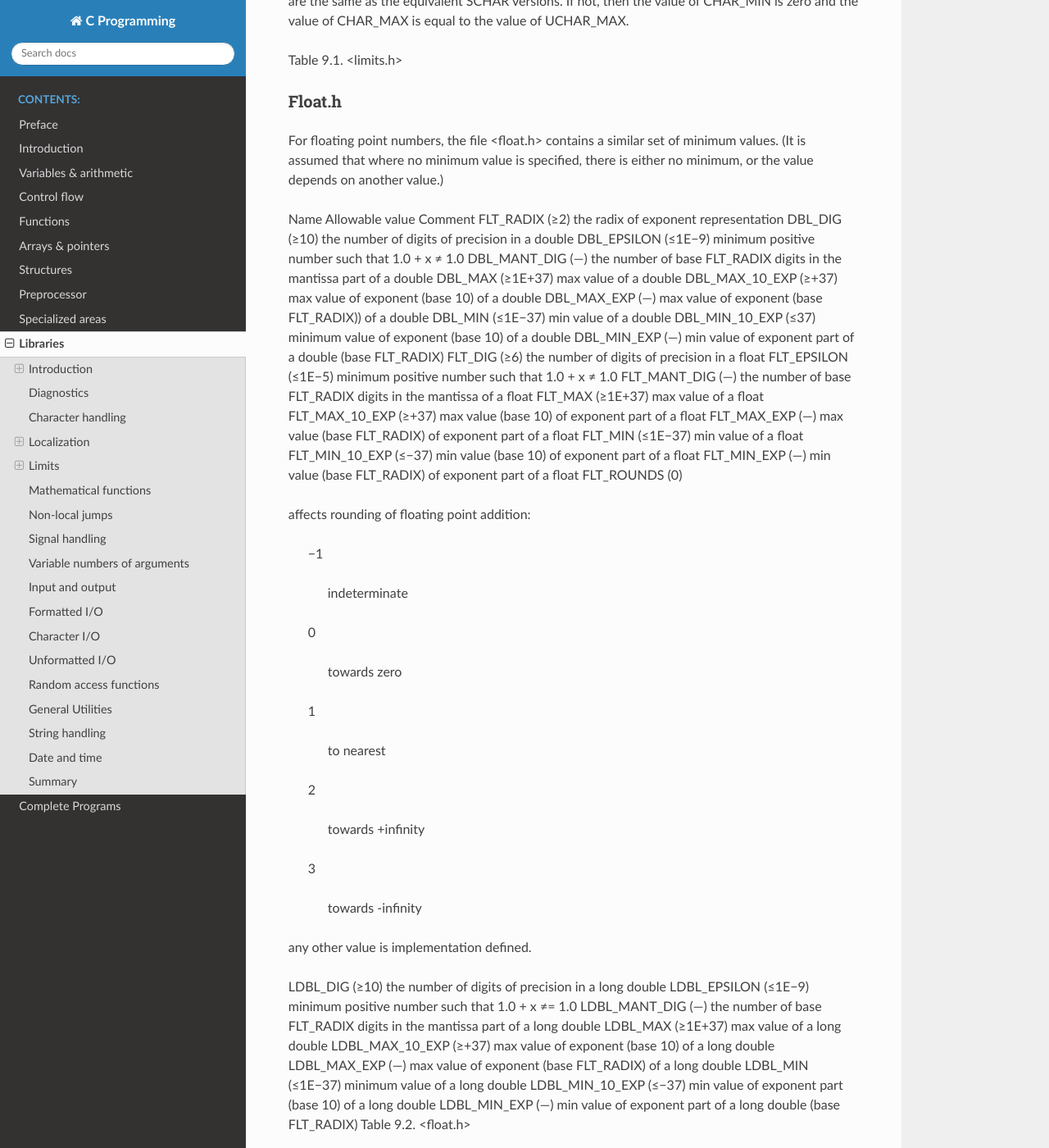
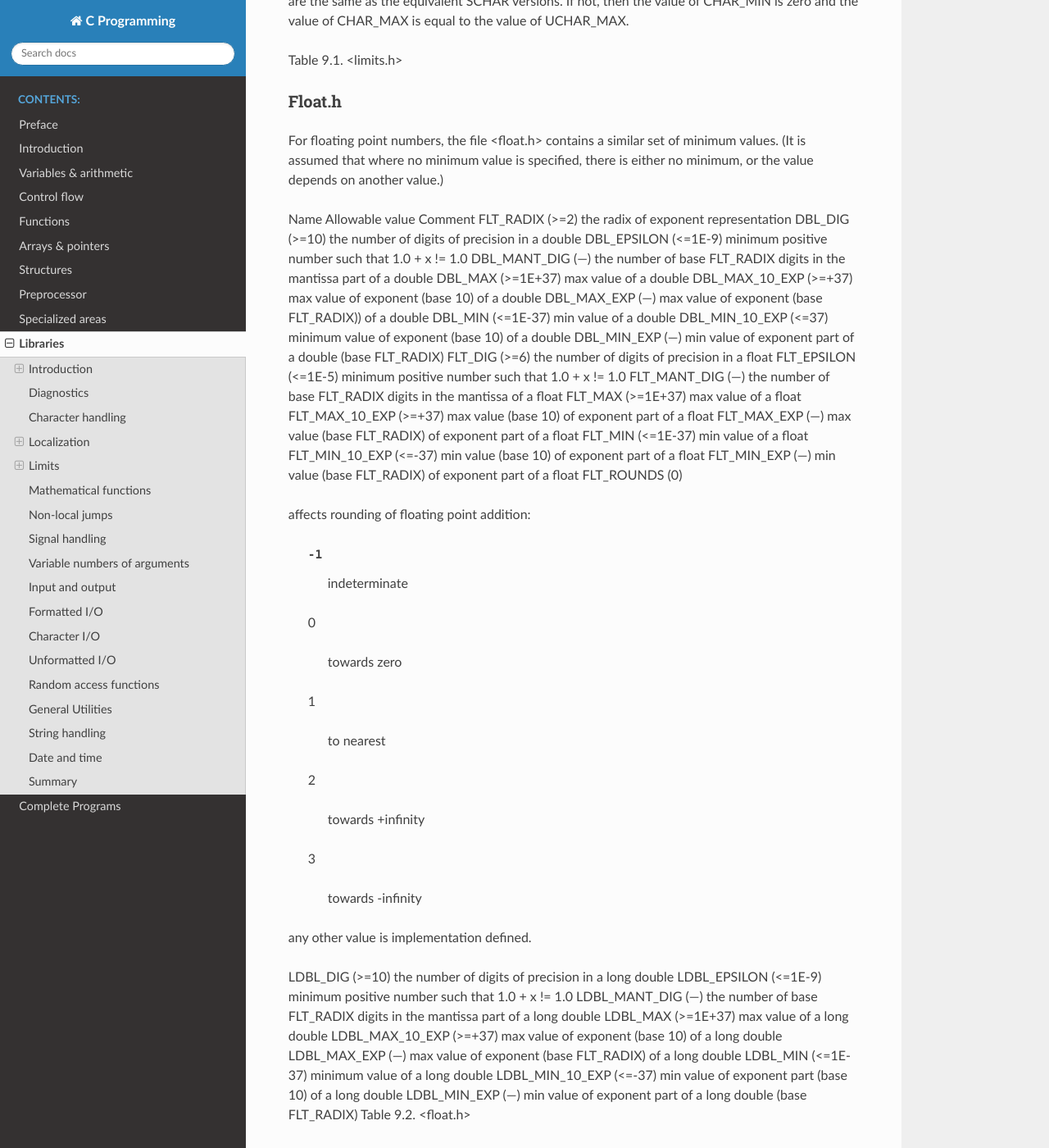
Before and after one commit to billsix/cprogrammingbook, a Sphinx documentation site: the page built from doc/09-Libraries.rst, in a window 1280 px wide and 1400 px high, scrolled down 12399 px. Shown: the whole window at 82% size. Built offline with Sphinx 7.4.7 and the Read the Docs theme 2.0.0, drawn with Linux system fonts in a browser that asks for light colours; some of the changed text lies outside the part shown.

```diff
--- a/doc/09-Libraries.rst
+++ b/doc/09-Libraries.rst
@@ -60,11 +60,11 @@ to make use of the loopholes. Play safe instead.
 
 The Standard headers are:
 
-<assert.h>   <locale.h>   <stddef.h>
-<ctype.h>    <math.h>     <stdio.h>
-<errno.h>    <setjmp.h>   <stdlib.h>
-<float.h>    <signal.h>   <string.h>
-<limits.h>   <stdarg.h>   <time.h>
+    <assert.h>   <locale.h>   <stddef.h>
+    <ctype.h>    <math.h>     <stdio.h>
+    <errno.h>    <setjmp.h>   <stdlib.h>
+    <float.h>    <signal.h>   <string.h>
+    <limits.h>   <stdarg.h>   <time.h>
 
 A last general point is that many of the
 library routines may be implemented as macros, provided that
@@ -184,7 +184,7 @@ to zero at program start-up, but from then on never
 reset unless explicitly assigned to; in particular, the library routines
 never reset it. If an error occurs in a library
 routine, errno is set to a particular value to indicate
-what went wrong, and the routine returns a value (often −1)
+what went wrong, and the routine returns a value (often -1)
 to indicate that it failed. The usual use is like this:
 
 .. code-block:: C
@@ -648,47 +648,47 @@ Limits.h
 Table 9.1 gives the names declared, the allowable values, and
 a comment on what they mean. For example, the description
 of SHRT_MIN shows that in a given implementation the value
-must be less than or equal to −32767: this means
+must be less than or equal to -32767: this means
 that for maximum portability a program cannot rely on short
-variables being able to hold values more negative than −32767.
+variables being able to hold values more negative than -32767.
 Implementations may choose to support values which are more negative
-but must provide support for at least −32767.
+but must provide support for at least -32767.
 
 
 +-------------------------+-------------------------+------------------------------------------------+
 | Name                    | Allowable value         | Comment                                        |
 +=========================+=========================+================================================+
-| CHAR_BIT                |(≥8)                     |bits in a char                                  |
+| CHAR_BIT                |(>=8)                     |bits in a char                                 |
 +-------------------------+-------------------------+------------------------------------------------+
 | CHAR_MAX                |see note                 |max value of a char                             |
 +-------------------------+-------------------------+------------------------------------------------+
 | CHAR_MIN                |see note                 |min value of a char                             |
 +-------------------------+-------------------------+------------------------------------------------+
-| INT_MAX                 |(≥+32767)                |max value of an int                             |
+| INT_MAX                 |(>=+32767)                |max value of an int                            |
 +-------------------------+-------------------------+------------------------------------------------+
-| INT_MIN                 |(≤−32767)                |min value of an int                             |
+| INT_MIN                 |(<=-32767)                |min value of an int                            |
 +-------------------------+-------------------------+------------------------------------------------+
-| LONG_MAX                |(≥+2147483647)           |max value of a long                             |
+| LONG_MAX                |(>=+2147483647)           |max value of a long                            |
 +-------------------------+-------------------------+------------------------------------------------+
-| LONG_MIN                |(≤−2147483647)           |min value of a long                             |
+| LONG_MIN                |(<=-2147483647)           |min value of a long                            |
 +-------------------------+-------------------------+------------------------------------------------+
-| MB_LEN_MAX              |(≥1)                     |max number of bytes in a multibyte character    |
+| MB_LEN_MAX              |(>=1)                     |max number of bytes in a multibyte character   |
 +-------------------------+-------------------------+------------------------------------------------+
-| SCHAR_MAX               |(≥+127)                  |max value of a signed char                      |
+| SCHAR_MAX               |(>=+127)                  |max value of a signed char                     |
 +-------------------------+-------------------------+------------------------------------------------+
-| SCHAR_MIN               |(≤−127)                  |min value of a signed char                      |
+| SCHAR_MIN               |(<=-127)                  |min value of a signed char                     |
 +-------------------------+-------------------------+------------------------------------------------+
-| SHRT_MAX                |(≥+32767)                |max value of a short                            |
+| SHRT_MAX                |(>=+32767)                |max value of a short                           |
 +-------------------------+-------------------------+------------------------------------------------+
-| SHRT_MIN                |(≤−32767)                |min value of a short                            |
+| SHRT_MIN                |(<=-32767)                |min value of a short                           |
 +-------------------------+-------------------------+------------------------------------------------+
-| UCHAR MAX               |(≥255U)                  |max value of an unsigned char                   |
+| UCHAR MAX               |(>=255U)                  |max value of an unsigned char                  |
 +-------------------------+-------------------------+------------------------------------------------+
-| UINT_MAX                |(≥65535U)                |max value of an unsigned int                    |
+| UINT_MAX                |(>=65535U)                |max value of an unsigned int                   |
 +-------------------------+-------------------------+------------------------------------------------+
-| ULONG_MAX               |(≥4294967295U)           |max value of an unsigned long                   |
+| ULONG_MAX               |(>=4294967295U)           |max value of an unsigned long                  |
 +-------------------------+-------------------------+------------------------------------------------+
-| USHRT_MAX               |(≥65535U)                |max value of an unsigned short                  |
+| USHRT_MAX               |(>=65535U)                |max value of an unsigned short                 |
 +-------------------------+-------------------------+------------------------------------------------+
 
 
@@ -708,30 +708,30 @@ minimum value is specified, there is either no minimum, or
 the value depends on another value.)
 
 Name    Allowable value         Comment
-FLT_RADIX       (≥2)    the radix of exponent representation
-DBL_DIG         (≥10)   the number of digits of precision in a double
-DBL_EPSILON     (≤1E−9)         minimum positive number such that 1.0 + x ≠ 1.0
+FLT_RADIX       (>=2)    the radix of exponent representation
+DBL_DIG         (>=10)   the number of digits of precision in a double
+DBL_EPSILON     (<=1E-9)         minimum positive number such that 1.0 + x != 1.0
 DBL_MANT_DIG    (—)     the number of base FLT_RADIX digits in the mantissa part of a double
-DBL_MAX         (≥1E+37)        max value of a double
-DBL_MAX_10_EXP  (≥+37)  max value of exponent (base 10) of a double
+DBL_MAX         (>=1E+37)        max value of a double
+DBL_MAX_10_EXP  (>=+37)  max value of exponent (base 10) of a double
 DBL_MAX_EXP     (—)     max value of exponent (base FLT_RADIX)) of a double
-DBL_MIN         (≤1E−37)        min value of a double
-DBL_MIN_10_EXP  (≤37)   minimum value of exponent (base 10) of a double
+DBL_MIN         (<=1E-37)        min value of a double
+DBL_MIN_10_EXP  (<=37)   minimum value of exponent (base 10) of a double
 DBL_MIN_EXP     (—)     min value of exponent part of a double (base FLT_RADIX)
-FLT_DIG         (≥6)    the number of digits of precision in a float
-FLT_EPSILON     (≤1E−5)         minimum positive number such that 1.0 + x ≠ 1.0
+FLT_DIG         (>=6)    the number of digits of precision in a float
+FLT_EPSILON     (<=1E-5)         minimum positive number such that 1.0 + x != 1.0
 FLT_MANT_DIG    (—)     the number of base FLT_RADIX digits in the mantissa of a float
-FLT_MAX         (≥1E+37)        max value of a float
-FLT_MAX_10_EXP  (≥+37)  max value (base 10) of exponent part of a float
+FLT_MAX         (>=1E+37)        max value of a float
+FLT_MAX_10_EXP  (>=+37)  max value (base 10) of exponent part of a float
 FLT_MAX_EXP     (—)     max value (base FLT_RADIX) of exponent part of a float
-FLT_MIN         (≤1E−37)        min value of a float
-FLT_MIN_10_EXP  (≤−37)  min value (base 10) of exponent part of a float
+FLT_MIN         (<=1E-37)        min value of a float
+FLT_MIN_10_EXP  (<=-37)  min value (base 10) of exponent part of a float
 FLT_MIN_EXP     (—)     min value (base FLT_RADIX) of exponent part of a float
 FLT_ROUNDS      (0)
 
 affects rounding of floating point addition:
 
-    −1
+    -1
 
         indeterminate
 
@@ -754,14 +754,14 @@ affects rounding of floating point addition:
 
 any other value is implementation defined.
 
-LDBL_DIG        (≥10)   the number of digits of precision in a long double
-LDBL_EPSILON    (≤1E−9)         minimum positive number such that 1.0 + x ≠= 1.0
+LDBL_DIG        (>=10)   the number of digits of precision in a long double
+LDBL_EPSILON    (<=1E-9)         minimum positive number such that 1.0 + x != 1.0
 LDBL_MANT_DIG   (—)     the number of base FLT_RADIX digits in the mantissa part of a long double
-LDBL_MAX        (≥1E+37)        max value of a long double
-LDBL_MAX_10_EXP         (≥+37)  max value of exponent (base 10) of a long double
+LDBL_MAX        (>=1E+37)        max value of a long double
+LDBL_MAX_10_EXP         (>=+37)  max value of exponent (base 10) of a long double
 LDBL_MAX_EXP    (—)     max value of exponent (base FLT_RADIX) of a long double
-LDBL_MIN        (≤1E−37)        minimum value of a long double
-LDBL_MIN_10_EXP         (≤−37)  min value of exponent part (base 10) of a long double
+LDBL_MIN        (<=1E-37)        minimum value of a long double
+LDBL_MIN_10_EXP         (<=-37)  min value of exponent part (base 10) of a long double
 LDBL_MIN_EXP    (—)     min value of exponent part of a long double (base FLT_RADIX)
 Table 9.2. <float.h>
 
@@ -917,7 +917,7 @@ functions available:
         < 0 and y not
         integral, or if the result
         cannot be represented if x
-        is 0, and y ≤
+        is 0, and y <=
         0. ERANGE may also occur.
 
     double sqrt(double x);
```
Also changed, not shown: other parts of doc/09-Libraries.rst (+6 -6 lines).
